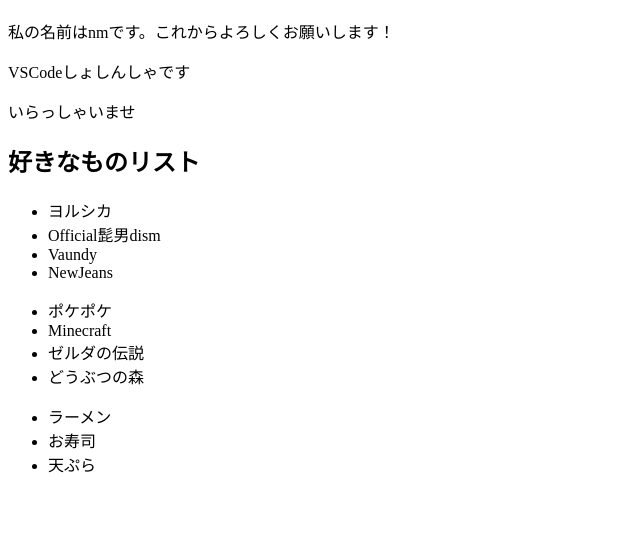
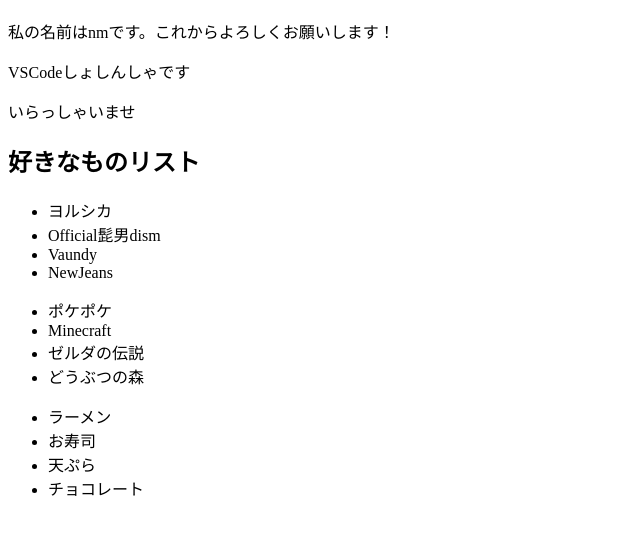
Before and after one commit to mct-joken/git2025, a website: page public/Narai-1008/index.html in a window 1280 px wide. Shown: the part 70-604 px from the top of the page, without its empty margins (0-640 px from the left). Drawn offline with Linux system fonts and the light colour scheme.

Commit message:
feat:好きな食べ物の項目を足しました

```diff
--- a/public/Narai-1008/index.html
+++ b/public/Narai-1008/index.html
@@ -27,6 +27,7 @@
             <li>ラーメン</li>
             <li>お寿司</li>
             <li>天ぷら</li>
+            <li>チョコレート</li>
         </ul>
     </body>
 </html>
```
